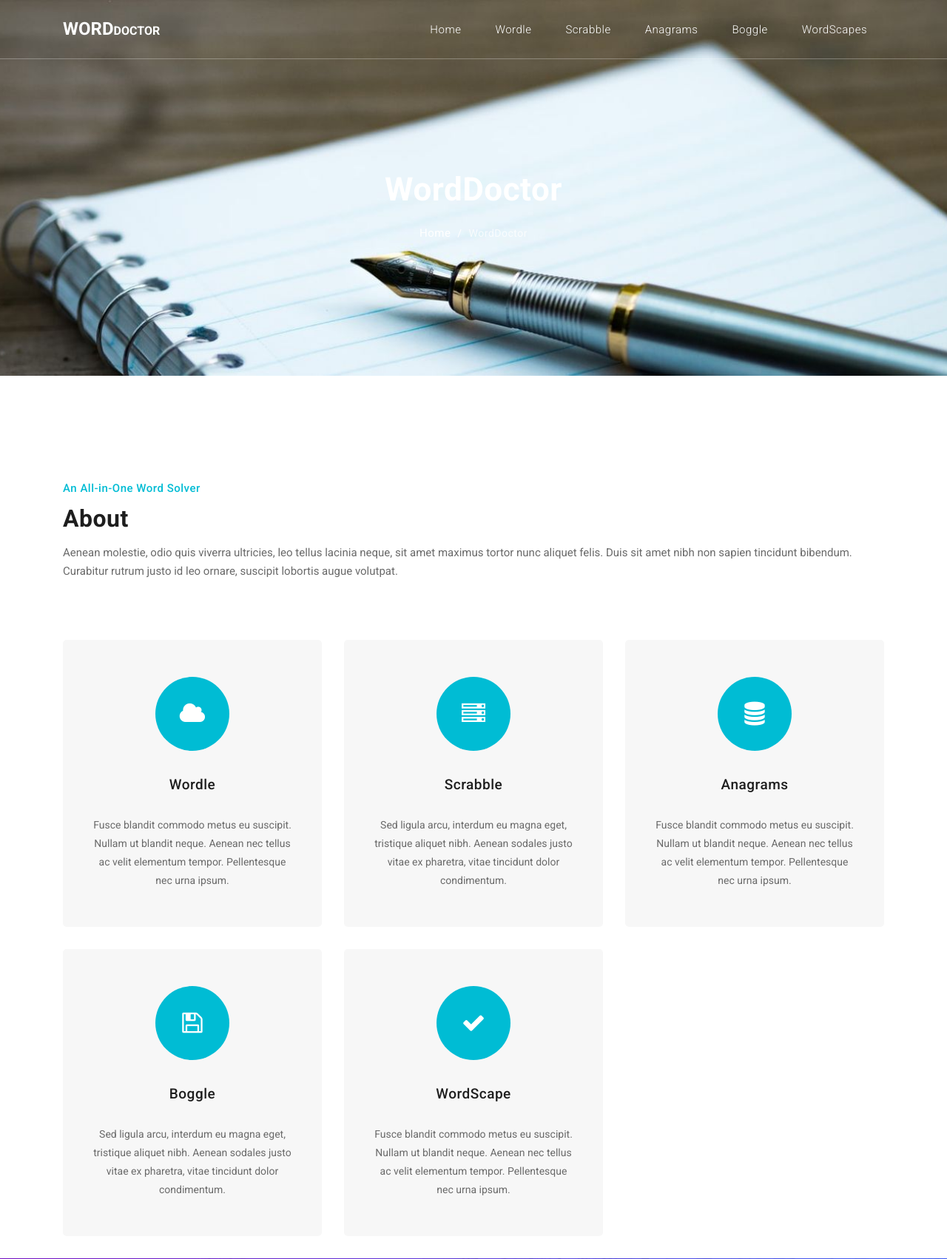
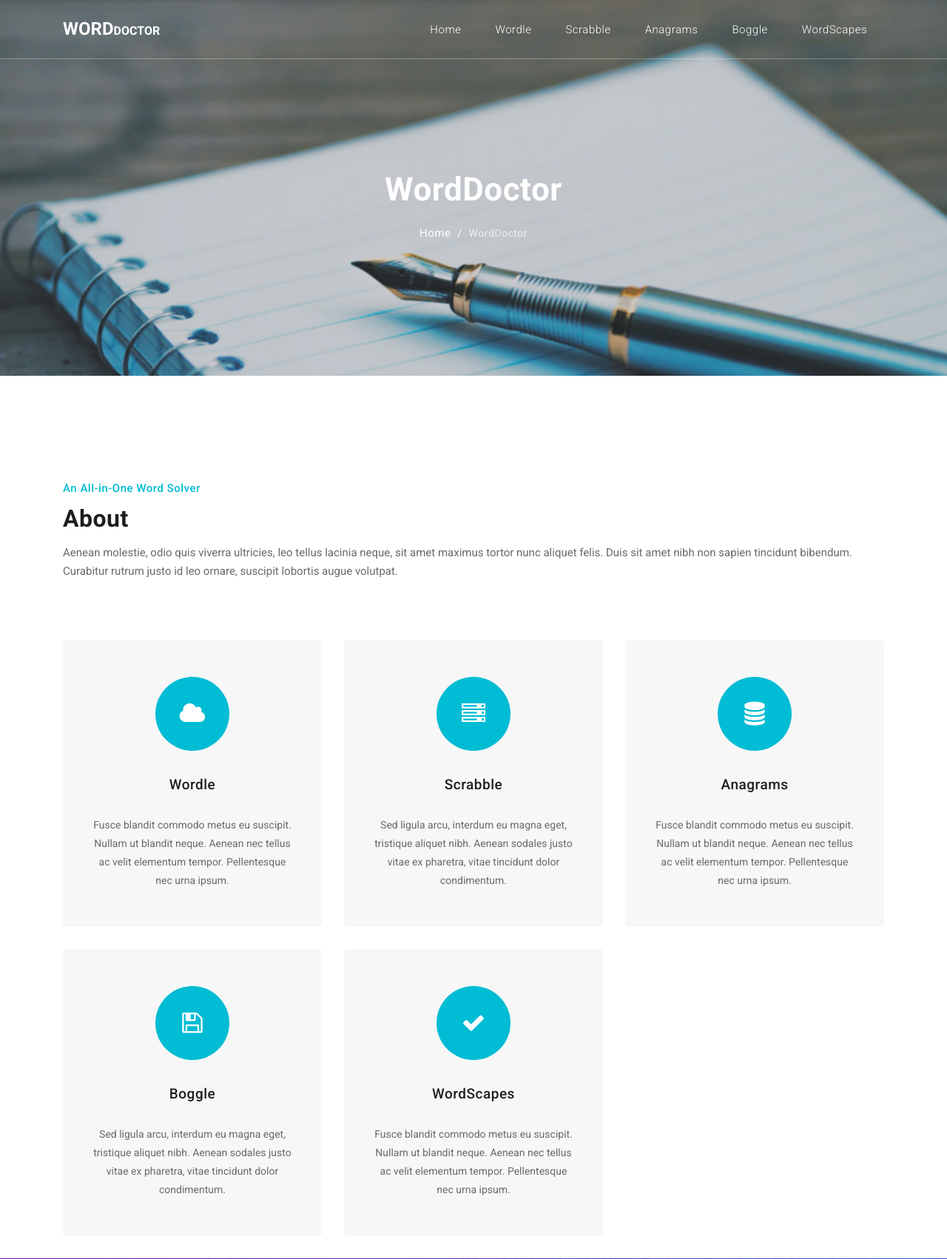
Before and after one commit to wangvictoria/WordDoctor, a Django app: page /WordDoctorApp/ in a window 1280 px wide. Shown: the top 1702 px of the page at 74% size. Run offline with Django 3.2, Linux system fonts and the light colour scheme; some libraries are stand-ins or nearby versions.

Commit message:
Fixed home image and results string

```diff
--- a/WordDoctorApp/static/css/templatemo-host-cloud.css
+++ b/WordDoctorApp/static/css/templatemo-host-cloud.css
@@ -85,7 +85,7 @@ a.gradient-button:hover {
 }
 
 .page-heading {
-	background-image: url(../images/notebook-resized.jpg);
+	background-image: url(../images/notebook-recolored.JPEG);
 	background-position: center center;
 	background-repeat: no-repeat;
 	background-size: cover;
--- a/WordDoctorApp/templates/anagrams.html
+++ b/WordDoctorApp/templates/anagrams.html
@@ -68,7 +68,10 @@
             <div class="col-md-12">
               <div class="section-heading">
                 <span>Anagrams</span>
-                <h2>Results</h2>
+                <h2>Results
+                {% if anagrams_letters %}
+                 for '{{ anagrams_letters }}'
+                {% endif %}</h2>
                 {% for word in anagrams_results %}
                 <p>{{ word }}</p>
                 {% endfor %}
--- a/WordDoctorApp/templates/index.html
+++ b/WordDoctorApp/templates/index.html
@@ -70,7 +70,7 @@
             <a href="{% url 'wordscape' %}">
               <div class="service-item">
                 <i class="fa fa-check"></i>
-                <h4>WordScape</h4>
+                <h4>WordScapes</h4>
                 <p>Fusce blandit commodo metus eu suscipit. Nullam ut blandit neque. Aenean nec tellus ac velit elementum tempor. Pellentesque nec urna ipsum.</p>
               </div></a>
             </div>
--- a/WordDoctorApp/templates/wordscape.html
+++ b/WordDoctorApp/templates/wordscape.html
@@ -69,7 +69,10 @@
             <div class="col-md-12">
               <div class="section-heading">
                 <span>WordScapes</span>
-                <h2>Results</h2>
+                <h2>Results
+                  {% if wordscape_letters %}
+                   for '{{ wordscape_letters }}'
+                  {% endif %}</h2>
                 {% for word in wordscape_results %}
                 <p>{{ word }}</p>
                 {% endfor %}
--- a/WordDoctorApp/views.py
+++ b/WordDoctorApp/views.py
@@ -91,6 +91,7 @@ def anagrams(request):
                         anagrams.append(word)
 
             context['anagrams_results'] = anagrams
+            context['anagrams_letters'] = word_to_anagram
 
         else:
             form = AnagramsForm(request.POST or None)
@@ -140,6 +141,7 @@ def wordscape(request):
                     wordscapes_solutions.append(word)
 
             context['wordscape_results'] = wordscapes_solutions
+            context['wordscape_letters'] = wordscape_chars
 
     return render(request, 'wordscape.html', context)
 
```
Also changed, not shown: WordDoctorApp/static/images/notebook-recolored.JPEG (added), db.sqlite3.
